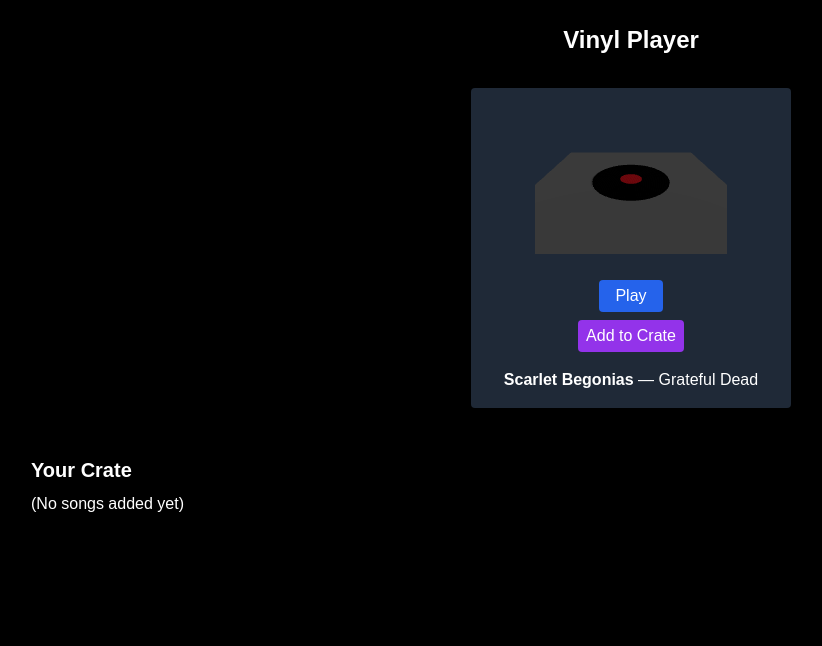
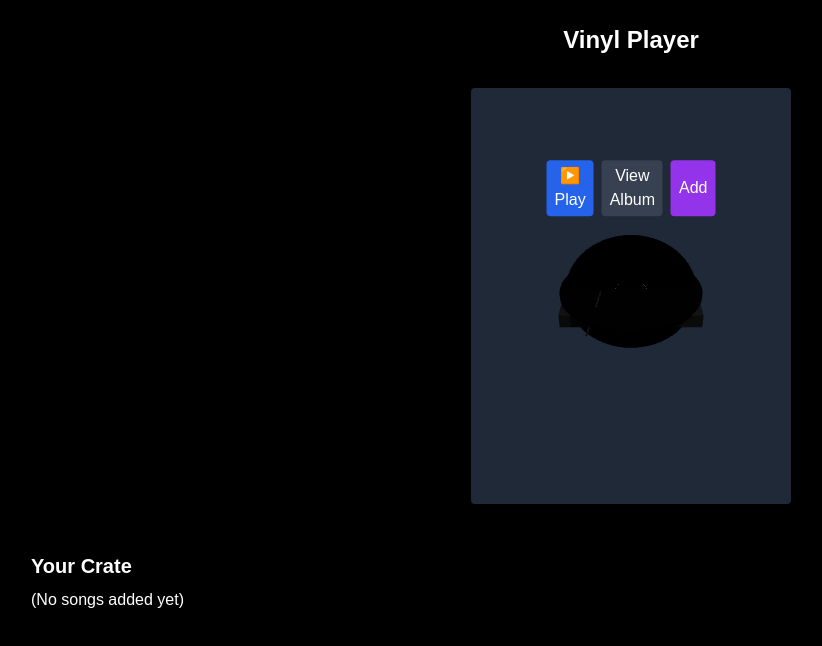
Before and after one commit to mnbrog/vinylswipe, a React (Vite) app: page / in a window 1280 px wide. Shown: the top 646 px of the page, without its empty margins (9-831 px from the left). Built offline with nearby package versions, Linux system fonts and the light colour scheme.

Commit message:
Add interactive 3D record player

```diff
--- a/package.json
+++ b/package.json
@@ -8,6 +8,7 @@
     "preview": "node node_modules/vite/bin/vite.js preview"
   },
   "dependencies": {
+    "@react-spring/three": "^9.6.1",
     "@react-three/drei": "^9.86.4",
     "@react-three/fiber": "^8.13.5",
     "react": "^18.2.0",
--- /dev/null
+++ b/src/components/ControlOverlay.jsx
@@ -0,0 +1,20 @@
+import React from 'react';
+import { Html } from '@react-three/drei';
+
+export default function ControlOverlay({ playing, onPlayPause, onView, onAdd }) {
+  return (
+    <Html position={[0, 2.5, 0]} center>
+      <div className="flex gap-2">
+        <button onClick={onPlayPause} className="bg-blue-600 text-white px-2 py-1 rounded">
+          {playing ? '⏸ Pause' : '▶️ Play'}
+        </button>
+        <button onClick={onView} className="bg-gray-700 text-white px-2 py-1 rounded">
+          View Album
+        </button>
+        <button onClick={onAdd} className="bg-purple-600 text-white px-2 py-1 rounded">
+          Add
+        </button>
+      </div>
+    </Html>
+  );
+}
--- /dev/null
+++ b/src/components/RecordPlayerModel.jsx
@@ -0,0 +1,114 @@
+import React, { useRef, useState, useEffect } from 'react';
+import { useFrame } from '@react-three/fiber';
+import { useTexture, Html } from '@react-three/drei';
+import { useSpring, animated } from '@react-spring/three';
+
+function Vinyl({ album, playing, lifted, showBack, onFlip, onGenreSelect }) {
+  const group = useRef();
+  const labelTexture = useTexture(album.coverUrl);
+
+  const { position, rotation } = useSpring({
+    position: lifted ? [0, 2, 0] : [0, 0, 0],
+    rotation: [0, showBack ? Math.PI : 0, 0],
+    config: { mass: 1, tension: 170, friction: 26 },
+  });
+
+  useFrame(() => {
+    if (playing && group.current && !lifted) {
+      group.current.rotation.y += 0.02;
+    }
+  });
+
+  return (
+    <animated.group ref={group} position={position} rotation={rotation} onClick={onFlip} castShadow>
+      <mesh rotation={[Math.PI / 2, 0, 0]} castShadow receiveShadow>
+        <cylinderGeometry args={[1.5, 1.5, 0.05, 64]} />
+        <meshStandardMaterial color="black" />
+      </mesh>
+      <mesh rotation={[Math.PI / 2, 0, 0]} position={[0, 0.03, 0]}>
+        <cylinderGeometry args={[0.4, 0.4, 0.02, 32]} />
+        <meshBasicMaterial map={labelTexture} />
+      </mesh>
+      {showBack && (
+        <Html rotation={[Math.PI / 2, 0, 0]} position={[0, 0.1, 0]} transform>
+          <div className="bg-black bg-opacity-80 text-white p-2 rounded w-40 text-xs text-center">
+            <p className="font-bold mb-1">{album.artist}</p>
+            <p className="mb-2">{album.bio}</p>
+            <div className="flex flex-wrap gap-1 justify-center">
+              {album.genre.map((g) => (
+                <button
+                  key={g}
+                  onClick={() => onGenreSelect(g)}
+                  className="bg-blue-700 px-2 py-0.5 rounded"
+                >
+                  {g}
+                </button>
+              ))}
+            </div>
+          </div>
+        </Html>
+      )}
+    </animated.group>
+  );
+}
+
+export default function RecordPlayerModel({ album, playing, lifted, showBack, onFlip, onGenreSelect }) {
+  const knobRef = useRef();
+  const [knob, setKnob] = useState(0);
+  const dragging = useRef(false);
+
+  useFrame(() => {
+    if (knobRef.current) {
+      knobRef.current.rotation.y = knob;
+    }
+  });
+
+  const onPointerDown = (e) => {
+    e.stopPropagation();
+    dragging.current = true;
+  };
+  const onPointerUp = () => {
+    dragging.current = false;
+  };
+  const onPointerMove = (e) => {
+    if (dragging.current) {
+      setKnob((k) => Math.min(Math.PI / 2, Math.max(-Math.PI / 2, k + e.movementX * 0.01)));
+    }
+  };
+
+  return (
+    <group>
+      <mesh receiveShadow castShadow>
+        <boxGeometry args={[3, 0.3, 2]} />
+        <meshStandardMaterial color="#555" metalness={0.5} roughness={0.6} />
+      </mesh>
+      <mesh position={[0, 0.18, 0]} castShadow receiveShadow>
+        <cylinderGeometry args={[1.6, 1.6, 0.1, 64]} />
+        <meshStandardMaterial color="#888" metalness={1} roughness={0.4} />
+      </mesh>
+      <mesh position={[-0.8, 0.05, 0.8]} rotation={[0, 0, -0.3]} castShadow>
+        <cylinderGeometry args={[0.02, 0.02, 1.2, 16]} />
+        <meshStandardMaterial color="#b0b0b0" metalness={1} roughness={0.3} />
+      </mesh>
+      <mesh
+        ref={knobRef}
+        position={[1, 0.2, 0.8]}
+        onPointerDown={onPointerDown}
+        onPointerUp={onPointerUp}
+        onPointerMove={onPointerMove}
+        castShadow
+      >
+        <cylinderGeometry args={[0.1, 0.1, 0.05, 32]} />
+        <meshStandardMaterial color="#333" metalness={0.3} />
+      </mesh>
+      <Vinyl
+        album={album}
+        playing={playing}
+        lifted={lifted}
+        showBack={showBack}
+        onFlip={onFlip}
+        onGenreSelect={onGenreSelect}
+      />
+    </group>
+  );
+}
--- a/src/components/ThreeDRecordPlayer.jsx
+++ b/src/components/ThreeDRecordPlayer.jsx
@@ -1,135 +1,39 @@
-import React, { useRef, useState } from 'react';
-import { Canvas, useFrame, useThree } from '@react-three/fiber';
-import { OrbitControls, useTexture } from '@react-three/drei';
+import React, { useState } from 'react';
+import { Canvas } from '@react-three/fiber';
+import { OrbitControls } from '@react-three/drei';
+import RecordPlayerModel from './RecordPlayerModel.jsx';
+import ControlOverlay from './ControlOverlay.jsx';
 
-function Vinyl({ albumCoverUrl, playing, flipped, onFlip }) {
-  const ref = useRef();
-  const texture = useTexture(albumCoverUrl);
-  useFrame(() => {
-    if (playing && !flipped && ref.current) {
-      ref.current.rotation.y += 0.01;
-    }
-  });
+export default function ThreeDRecordPlayer({ album, onAddToCrate = () => {}, onGenreSelect = () => {} }) {
+  const [playing, setPlaying] = useState(false);
+  const [lifted, setLifted] = useState(false);
+  const [flipped, setFlipped] = useState(false);
 
-  const handlePointerDown = (e) => {
-    e.stopPropagation();
-    onFlip();
-  };
+  const togglePlay = () => setPlaying((p) => !p);
+  const handleView = () => setLifted((v) => !v);
+  const handleFlip = () => setFlipped((f) => !f);
 
   return (
-    <group ref={ref} castShadow onPointerDown={handlePointerDown}>
-      <mesh rotation={[Math.PI / 2, 0, 0]} castShadow receiveShadow>
-        <cylinderGeometry args={[1, 1, 0.02, 64]} />
-        <meshStandardMaterial color="black" />
-      </mesh>
-      {/* top label */}
-      <mesh rotation={[Math.PI / 2, 0, 0]} position={[0, 0.011, 0]}>
-        <cylinderGeometry args={[0.3, 0.3, 0.001, 32]} />
-        <meshStandardMaterial map={texture} />
-      </mesh>
-      {/* bottom label */}
-      <mesh rotation={[Math.PI / 2, 0, 0]} position={[0, -0.011, 0]}>
-        <cylinderGeometry args={[0.3, 0.3, 0.001, 32]} />
-        <meshStandardMaterial color="#222" />
-      </mesh>
-    </group>
-  );
-}
-
-function Tonearm() {
-  return (
-    <group>
-      <mesh position={[-0.8, 0.05, 0.8]} rotation={[0, 0, -0.3]} castShadow>
-        <cylinderGeometry args={[0.02, 0.02, 1.2, 16]} />
-        <meshStandardMaterial color="#b0b0b0" metalness={1} roughness={0.3} />
-      </mesh>
-      <mesh position={[-0.3, 0.02, 0.2]} rotation={[0, 0, -0.3]} castShadow>
-        <boxGeometry args={[0.05, 0.05, 0.1]} />
-        <meshStandardMaterial color="silver" metalness={1} roughness={0.2} />
-      </mesh>
-    </group>
-  );
-}
-
-function Turntable({ children }) {
-  const wood = '#654321';
-  return (
-    <group>
-      <mesh receiveShadow castShadow>
-        <boxGeometry args={[3, 0.3, 2]} />
-        <meshStandardMaterial color={wood} />
-      </mesh>
-      <mesh position={[0, 0.18, 0]} castShadow receiveShadow>
-        <cylinderGeometry args={[1.1, 1.1, 0.1, 64]} />
-        <meshStandardMaterial color="#888" metalness={1} roughness={0.4} />
-      </mesh>
-      {children}
-      <Tonearm />
-    </group>
-  );
-}
-
-function InfoPanel({ artistInfo }) {
-  const { name, title, genres, bio } = artistInfo || {};
-  return (
-    <div className="absolute inset-0 flex flex-col items-center justify-center bg-gray-900 bg-opacity-80 text-white p-4 rounded">
-      <h2 className="text-lg font-bold mb-1">{name}</h2>
-      <p className="text-sm italic mb-2">{title}</p>
-      <div className="flex flex-wrap gap-2 mb-2">
-        {genres && genres.map((g) => (
-          <span key={g} className="bg-blue-700 text-xs px-2 py-1 rounded">
-            {g}
-          </span>
-        ))}
-      </div>
-      <p className="text-sm text-center">{bio}</p>
+    <div className="w-full h-96">
+      <Canvas shadows camera={{ position: [0, 5, 8], fov: 50 }}>
+        <ambientLight intensity={0.4} />
+        <directionalLight position={[5, 10, 5]} intensity={0.8} castShadow />
+        <RecordPlayerModel
+          album={album}
+          playing={playing}
+          lifted={lifted}
+          showBack={flipped}
+          onFlip={handleFlip}
+          onGenreSelect={onGenreSelect}
+        />
+        <ControlOverlay
+          playing={playing}
+          onPlayPause={togglePlay}
+          onView={handleView}
+          onAdd={() => onAddToCrate(album)}
+        />
+        <OrbitControls enablePan={false} />
+      </Canvas>
     </div>
   );
 }
-
-function ThreeDRecordPlayer({ playing: controlledPlaying = false, albumCoverUrl, artistInfo, onToggle }) {
-  const [localPlaying, setLocalPlaying] = useState(controlledPlaying);
-  const [flipped, setFlipped] = useState(false);
-  const isControlled = typeof onToggle === 'function';
-  const playing = isControlled ? controlledPlaying : localPlaying;
-
-  const handleToggle = () => {
-    if (isControlled) {
-      onToggle(!controlledPlaying);
-    } else {
-      setLocalPlaying(!localPlaying);
-    }
-  };
-
-  const handleFlip = () => {
-    setFlipped((f) => !f);
-  };
-
-  return (
-    <div className="relative w-full h-full">
-      <Canvas shadows camera={{ position: [3, 2, 5], fov: 45 }}>
-        <ambientLight intensity={0.5} />
-        <directionalLight position={[5, 5, 5]} intensity={0.8} castShadow />
-        <Turntable>
-          <Vinyl albumCoverUrl={albumCoverUrl} playing={playing} flipped={flipped} onFlip={handleFlip} />
-        </Turntable>
-        <mesh rotation={[-Math.PI / 2, 0, 0]} position={[0, -0.15, 0]} receiveShadow>
-          <planeGeometry args={[10, 10]} />
-          <shadowMaterial transparent opacity={0.3} />
-        </mesh>
-        <OrbitControls />
-      </Canvas>
-      {flipped && <InfoPanel artistInfo={artistInfo} />}
-      <div className="absolute bottom-2 left-0 right-0 flex justify-center gap-2">
-        <button onClick={handleToggle} className="bg-blue-600 text-white px-2 py-1 rounded">
-          {playing ? 'Pause' : 'Play'}
-        </button>
-        <button onClick={handleFlip} className="bg-gray-700 text-white px-2 py-1 rounded">
-          Flip
-        </button>
-      </div>
-    </div>
-  );
-}
-
-export default ThreeDRecordPlayer;
--- a/src/components/VinylPlayer.jsx
+++ b/src/components/VinylPlayer.jsx
@@ -1,73 +1,20 @@
-import React, { useState } from 'react';
-import ThreeDRecord from './ThreeDRecord.jsx';
-const VinylPlayer = ({ song, onGenreSelect, onAddToCrate }) => {
-  const [playing, setPlaying] = useState(false);
-  const [flipped, setFlipped] = useState(false);
+import React from 'react';
+import ThreeDRecordPlayer from './ThreeDRecordPlayer.jsx';
 
-  const togglePlay = (e) => {
-    e.stopPropagation();
-    setPlaying((p) => !p);
-  };
-
+export default function VinylPlayer({ song, onGenreSelect, onAddToCrate }) {
   return (
     <div className="bg-gray-800 p-4 rounded w-80 mx-auto">
-      <div
-        className="relative w-full aspect-square perspective cursor-pointer"
-        onClick={() => setFlipped(!flipped)}
-      >
-        <div
-          className={`absolute inset-0 transition-transform duration-500 preserve-3d ${
-            flipped ? 'rotate-y-180' : ''
-          }`}
-        >
-          <div className="absolute inset-0 backface-hidden flex flex-col items-center justify-center gap-2">
-            <div
-              className="w-48 h-48"
-              onPointerDown={(e) => e.stopPropagation()}
-            >
-              <ThreeDRecord playing={playing} />
-            </div>
-            <button
-              onClick={togglePlay}
-              className="bg-blue-600 text-white px-4 py-1 rounded"
-            >
-              {playing ? 'Pause' : 'Play'}
-            </button>
-            <button
-              onClick={(e) => {
-                e.stopPropagation();
-                onAddToCrate(song);
-              }}
-              className="bg-purple-600 text-white px-2 py-1 rounded"
-            >
-              Add to Crate
-            </button>
-            <p className="mt-2 text-center">
-              <strong>{song.title}</strong> — {song.artist}
-            </p>
-          </div>
-          <div className="absolute inset-0 backface-hidden rotate-y-180 flex flex-col justify-center items-center p-4 bg-gray-900 text-white gap-2 rounded">
-            <h2 className="text-lg font-bold">{song.artist}</h2>
-            <p className="text-sm mb-2 text-center">{song.bio}</p>
-            <div className="flex flex-wrap gap-2">
-              {song.genre.map((g) => (
-                <button
-                  key={g}
-                  onClick={(e) => {
-                    e.stopPropagation();
-                    onGenreSelect(g);
-                  }}
-                  className="bg-blue-700 text-xs px-2 py-1 rounded"
-                >
-                  {g}
-                </button>
-              ))}
-            </div>
-          </div>
-        </div>
-      </div>
+      <ThreeDRecordPlayer
+        album={{
+          title: song.title,
+          artist: song.artist,
+          coverUrl: song.image,
+          bio: song.bio,
+          genre: song.genre,
+        }}
+        onGenreSelect={onGenreSelect}
+        onAddToCrate={(album) => onAddToCrate(song)}
+      />
     </div>
   );
-};
-
-export default VinylPlayer;
+}
```
Also changed, not shown: 2 other files (tests, documents, lock files or other folders).
